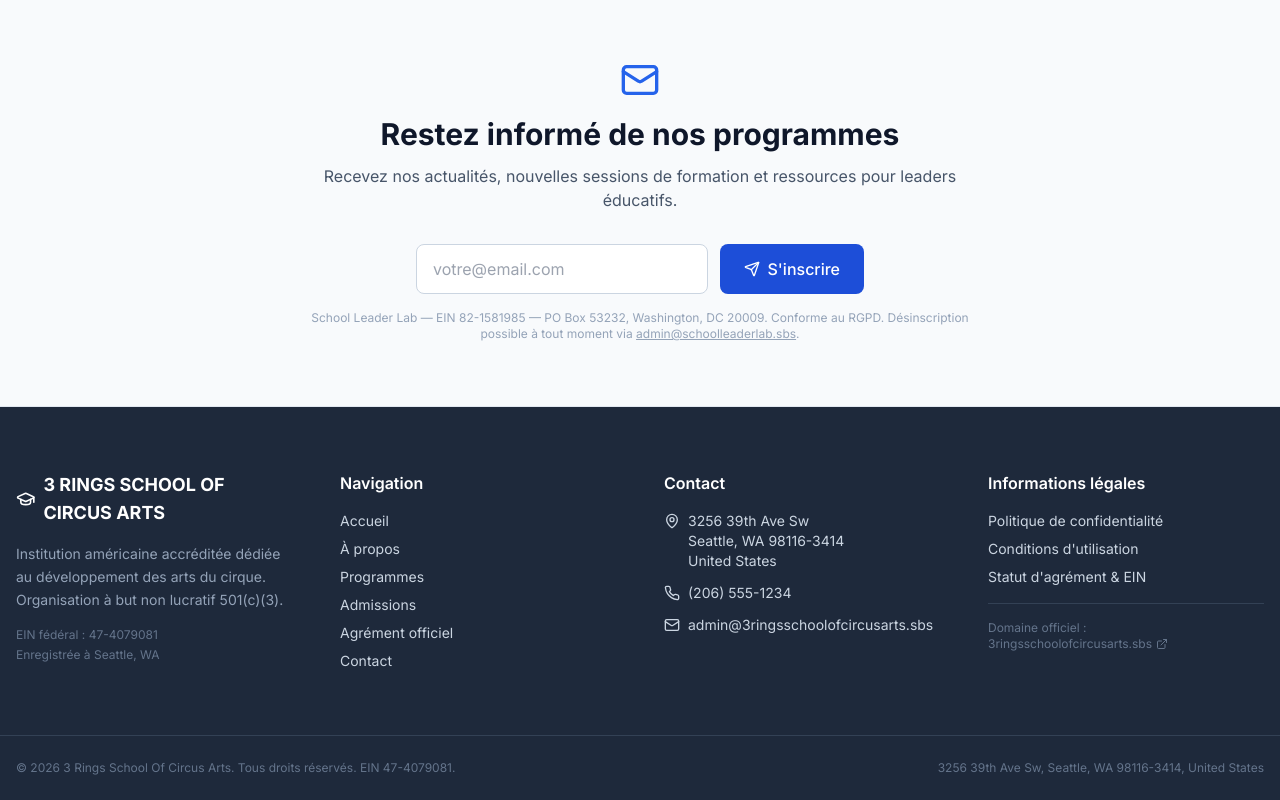
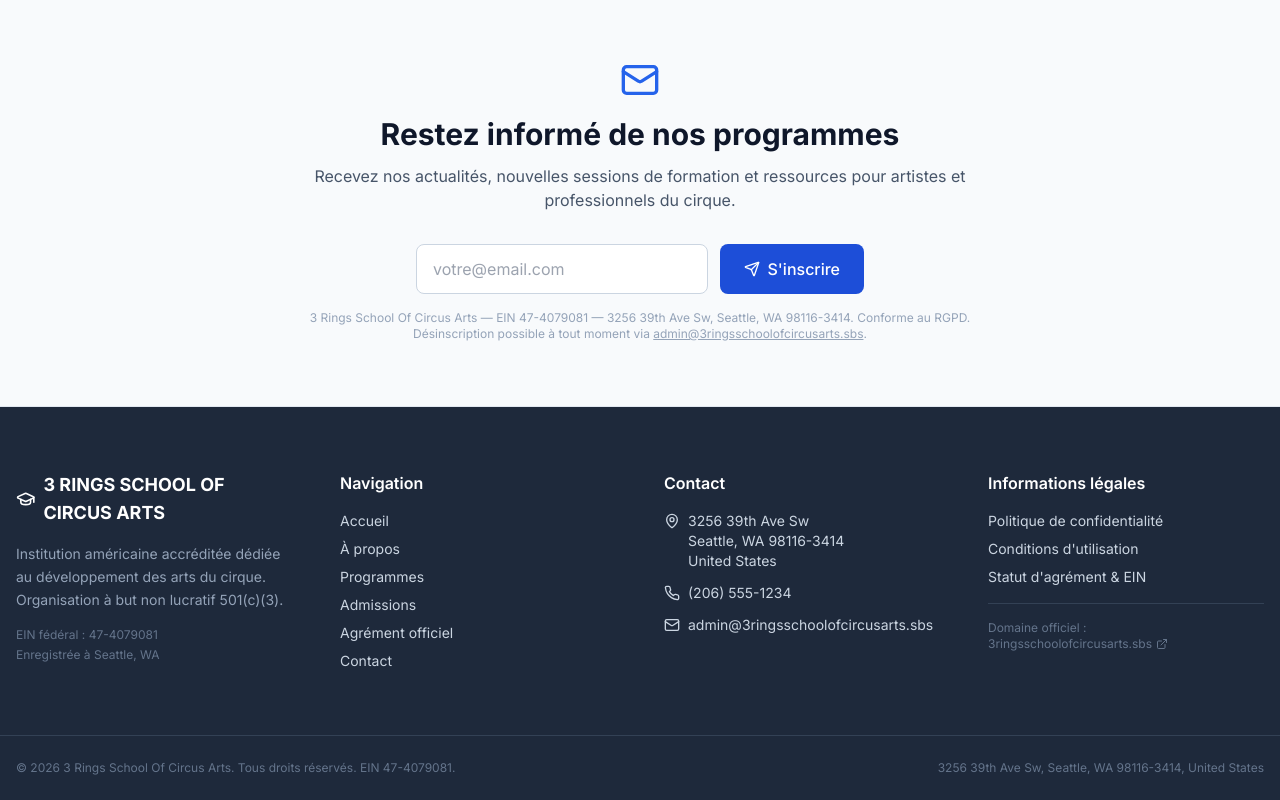
Before and after one commit to irmafiguero199/3ringsschoolofcircusarts.sbs, a React (Vite) app in the folder school-leader-lab/: page / in a window 1280 px wide. Shown: the part 3545-4345 px from the top of the page. Built offline with nearby package versions, Linux system fonts and the light colour scheme.

Commit message:
Update newsletter content for circus arts

```diff
--- a/school-leader-lab/src/components/Newsletter.jsx
+++ b/school-leader-lab/src/components/Newsletter.jsx
@@ -16,7 +16,7 @@ function Newsletter() {
         <div className="max-w-2xl mx-auto text-center">
           <Mail className="w-10 h-10 text-primary-600 mx-auto mb-4" />
           <h2 className="text-2xl md:text-3xl font-bold text-slate-900 mb-3">Restez informé de nos programmes</h2>
-          <p className="text-slate-600 mb-8">Recevez nos actualités, nouvelles sessions de formation et ressources pour leaders éducatifs.</p>
+          <p className="text-slate-600 mb-8">Recevez nos actualités, nouvelles sessions de formation et ressources pour artistes et professionnels du cirque.</p>
           {submitted ? (
             <div className="flex items-center justify-center gap-2 text-green-600 font-medium">
               <CheckCircle className="w-5 h-5" />Merci ! Vous recevrez nos prochaines actualités à cette adresse.
@@ -29,7 +29,7 @@ function Newsletter() {
             </form>
           )}
           <p className="text-xs text-slate-400 mt-4">
-            School Leader Lab — EIN 82-1581985 — PO Box 53232, Washington, DC 20009. Conforme au RGPD. Désinscription possible à tout moment via <a href="mailto:admin@schoolleaderlab.sbs" className="underline">admin@schoolleaderlab.sbs</a>.
+            3 Rings School Of Circus Arts — EIN 47-4079081 — 3256 39th Ave Sw, Seattle, WA 98116-3414. Conforme au RGPD. Désinscription possible à tout moment via <a href="mailto:admin@3ringsschoolofcircusarts.sbs" className="underline">admin@3ringsschoolofcircusarts.sbs</a>.
           </p>
         </div>
       </div>
```
